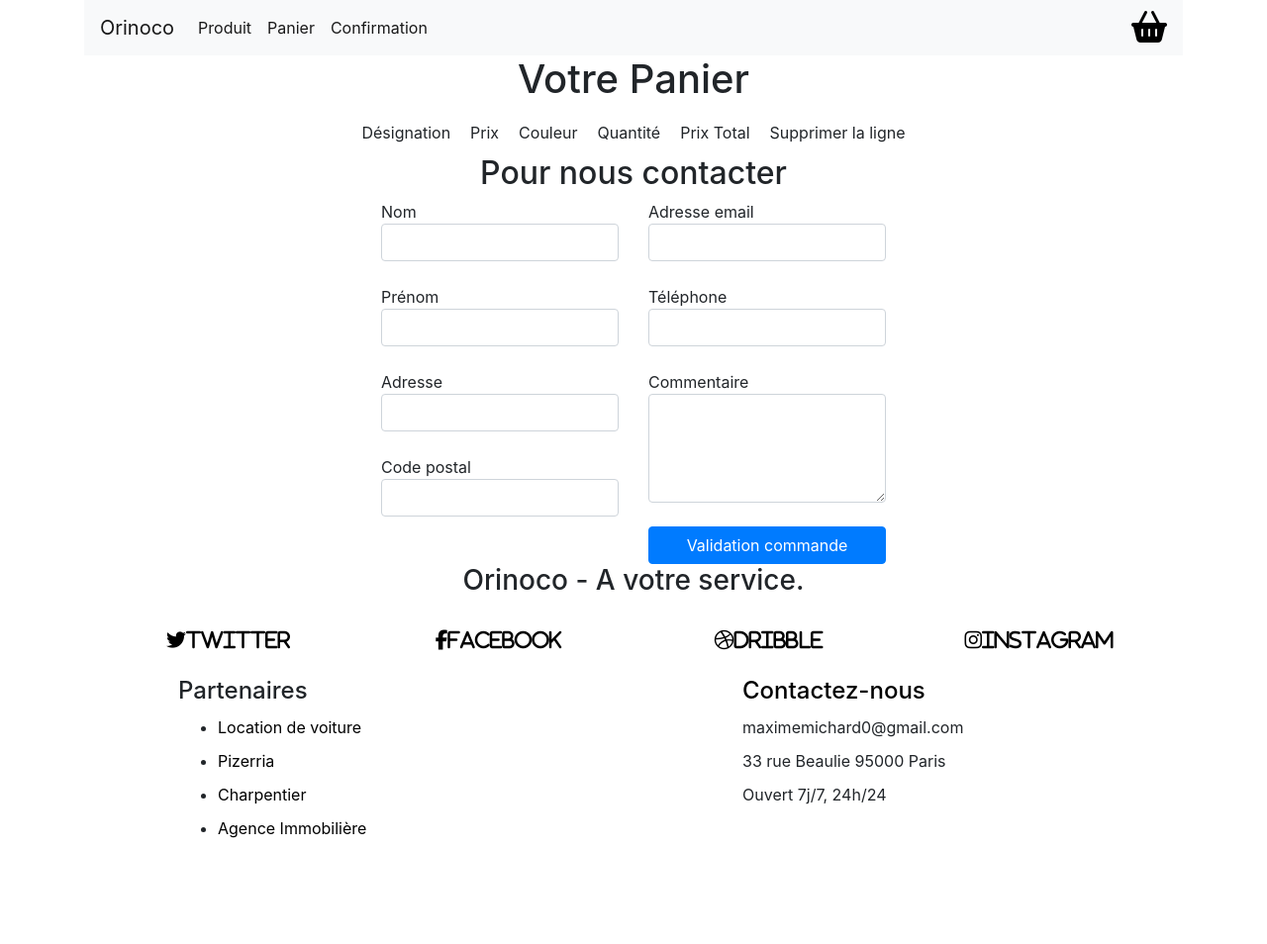
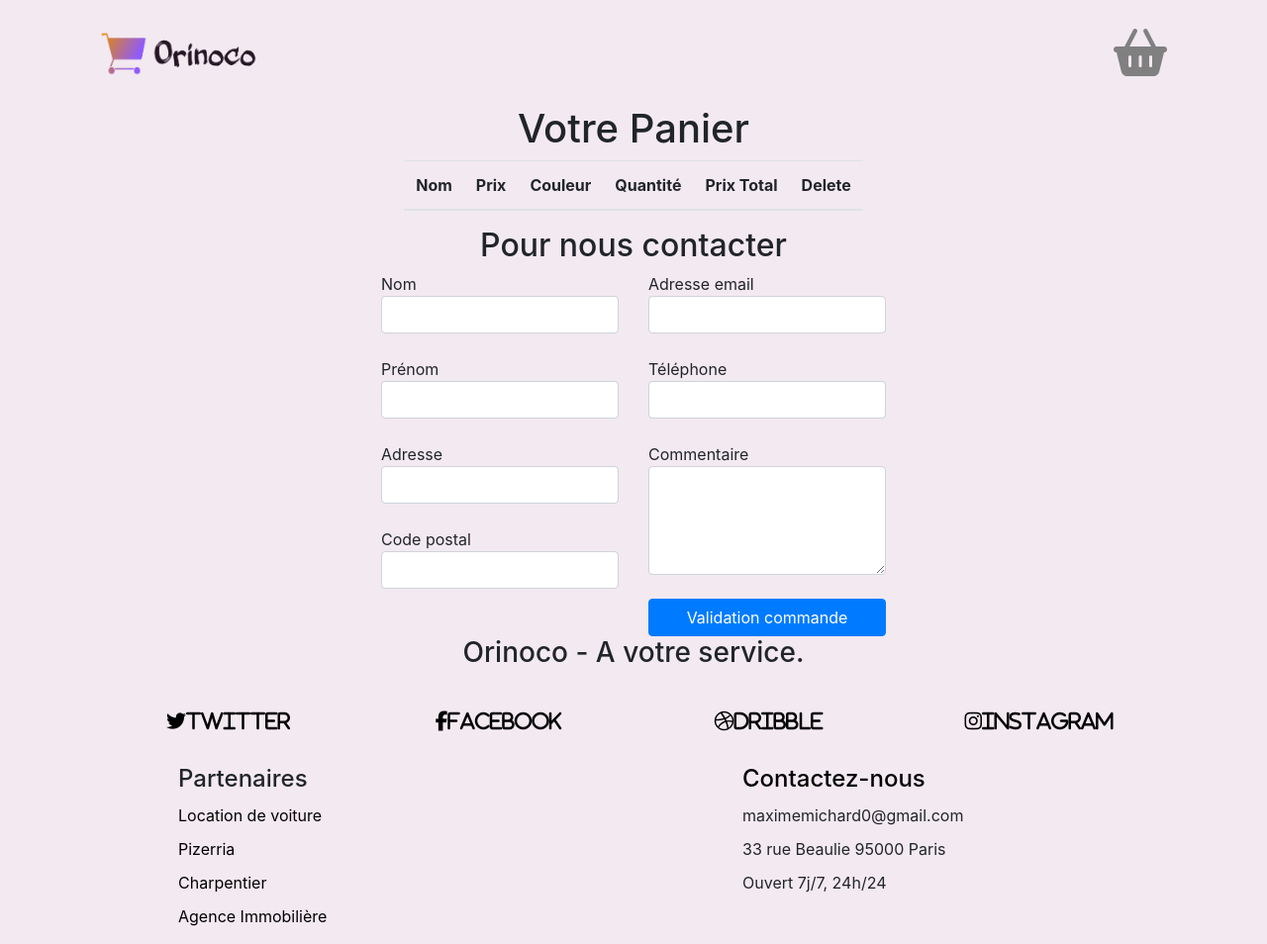
Before and after one commit to MaximeMichard/Projet-5-Orinoco, a website: page html/panier.html in a window 1280 px wide. Shown: the whole page at 99% size. Before the commit the page ends 865 px from the top, so only its background shows below. Drawn offline with nearby package versions, Linux system fonts and the light colour scheme.

Commit message:
commit modif all

```diff
--- a/html/panier.html
+++ b/html/panier.html
@@ -11,43 +11,26 @@
     <title>Panier</title>
     <script defer src="../js/panier.js"></script>
 </head>
-<body>
+<body class="page">
    <div class="container">
     <header>
-        <nav class="navbar navbar-expand-lg navbar-light bg-light">
-            <a class="navbar-brand" href="../index.html">Orinoco</a>
-            <button class="navbar-toggler" type="button" data-toggle="collapse" data-target="#navbarTogglerDemo02" aria-controls="navbarTogglerDemo02" aria-expanded="false" aria-label="Toggle navigation">
-              <span class="navbar-toggler-icon"></span>
-            </button>
-
-            <div class="collapse navbar-collapse" id="navbarTogglerDemo02">
-              <ul class="navbar-nav mr-auto mt-2 mt-lg-0">
-                <li class="nav-item active">
-                  <a class="nav-link" href="produit.html">Produit <span class="sr-only">(current)</span></a>
-                </li>
-                <li class="nav-item  active">
-                  <a class="nav-link" href="panier.html">Panier</a>
-                </li>
-                <li class="nav-item  active">
-                  <a class="nav-link " href="commande.html">Confirmation</a>
-                </li>
-              </ul>
-              <a href="panier.html"><i class="fas fa-shopping-basket fa-2x"></i></a>
-            </div>
+      <nav class="navbar">
+        <a class="navbar-brand" href="../index.html"><img class="logo" src="../images/Logo.png" alt="Logo entreprise"></a>
+        <a href="panier.html"><i class="fas fa-shopping-basket fa-3x"></i></a>
       </nav>
     </header>
     <main id="panier" class="row">
       <div>
         <h1>Votre Panier</h1>
-        <table id="panier">
+        <table class="table">
           <thead>
-                <tr id="panier__commande">
-                    <td id="name">Désignation</td>
-                    <td id="price">Prix</td>
-                    <td id="color">Couleur</td>
-                    <td id="quantity">Quantité</td>
-                    <td id="totalPrice">Prix Total</td>
-                    <td id="deleteProduct">Supprimer la ligne</td>
+            <tr class="panier__commande">
+              <th id="name" scope="col">Nom</th>
+              <th id="price" scope="col">Prix</th>
+              <th id="color" scope="col">Couleur</th>
+              <th id="quantity" scope="col">Quantité</th>
+              <th id="totalPrice" scope="col">Prix Total</th>
+              <th id="deleteProduct" scope="col">Delete</td>
             </tr>
           </thead>
           <tbody id="panier__body">
@@ -147,7 +130,7 @@
             <div class="row d-flex justify-content-around">
               <div class="col-sm-4">
                 <h4>Partenaires</h4>
-                  <ul>
+                  <ul class="list-unstyled">
                     <li><a href="voiture.com" title="voiture">Location de voiture</a></li>
                     <li><a href="pizza.com" title="pizza">Pizerria</a></li>
                     <li><a href="matoiture.com" title="toiture">Charpentier</a></li>
--- a/js/commande.js
+++ b/js/commande.js
@@ -0,0 +1,3 @@
+const one=1;
+const two=2;
+console.log(`Bonjour je mappelle ${two}`)
--- a/js/panier.js
+++ b/js/panier.js
@@ -14,8 +14,6 @@ if (storageCart != null) {
 
         let somme = 0;
         somme += resultPrice;
-
-        console.log(somme);
 
 
         let ligneTableau = panierTableau.insertRow(-1);
--- a/js/produit.js
+++ b/js/produit.js
@@ -16,11 +16,12 @@ request.onreadystatechange = function() {
     let response = JSON.parse(this.responseText);
 
     let card= document.createElement('div');
-    card.classList.add('card');
+    card.classList.add('card','card-produit');
     container.appendChild(card);
 
     let img= document.createElement('img');
     img.classList.add('card-img-top');
+    img.setAttribute('class','image-produit');
     img.src= response.imageUrl;
     card.appendChild(img);
 
@@ -44,6 +45,7 @@ request.onreadystatechange = function() {
     cardBody.appendChild(priceText);
 
     let select=document.createElement('select');
+    select.classList.add('card-text');
     select.setAttribute('id','select');
     cardBody.appendChild(select);
 
@@ -60,6 +62,7 @@ request.onreadystatechange = function() {
     }
 
     let btn = document.createElement('a');
+    btn.classList.add('card-text');
     btn.setAttribute('id','ajoutpanier')
     btn.classList.add('btn','btn-primary');
     btn.textContent='Ajouter au panier';
--- a/sass/base/_header.scss
+++ b/sass/base/_header.scss
@@ -10,3 +10,11 @@ nav a, nav a:hover
     color:black;
 
 }
+.logo
+{
+   height: 5rem;
+   width: 10rem;
+}
+.fa-shopping-basket{
+    color:rgb(128, 128, 128);
+}
--- a/sass/base/_main.scss
+++ b/sass/base/_main.scss
@@ -6,25 +6,16 @@ img{
     height: 200px;
 }
 
-.price{
-    background-color: grey;
-    margin: 20px 0px;
-}
-
-.colors
-{
-    background-color: red;
-}
 main{
     display: flex;
     align-items: center;
     justify-content: center;
 }
-td
+.fa
 {
-    padding:10px;
+    margin: 10px 0px;
 }
-h1
+.page, header
 {
-    text-align:center;
+    background-color: #f3e9f1;
 }
--- /dev/null
+++ b/sass/base/_panier.scss
@@ -0,0 +1,7 @@
+h1
+{
+    text-align:center;
+}
+#paniercss{
+
+}
--- a/sass/style.scss
+++ b/sass/style.scss
@@ -2,3 +2,6 @@
 @import "./base/header";
 @import './base/main';
 @import "./base/footer";
+@import "./base/panier";
+@import "./base/produit";
+@import "./base/confirmation";
```
Also changed, not shown: html/commande.html (+6 -23 lines), html/produit.html (+6 -24 lines), index.html (+8 -27 lines), sass/base/_produit.scss (added, +8 -0 lines), css/style.css, sass/base/_confirmation.scss (added), 1 other file. Lines whose indentation alone changed are shown as unchanged.
